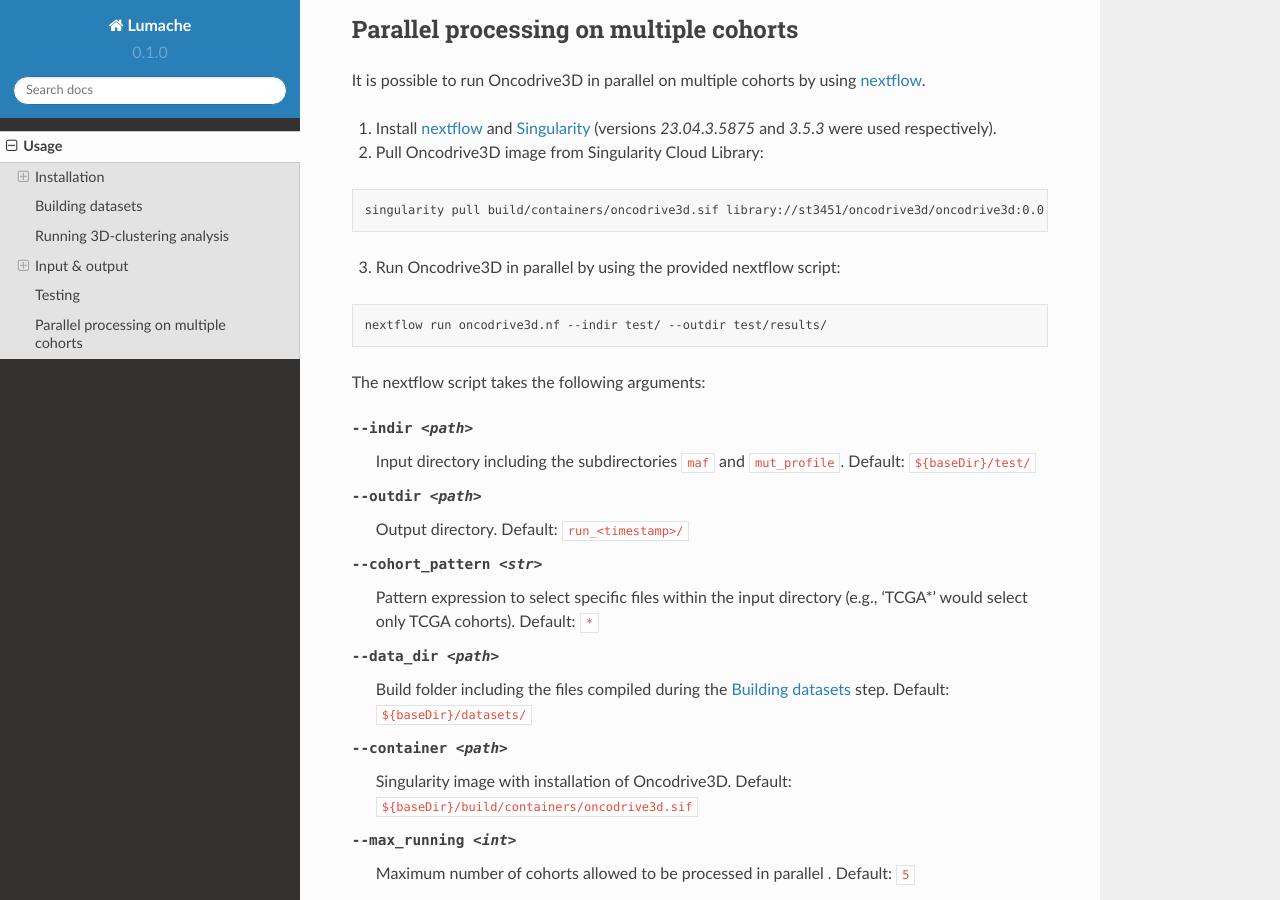
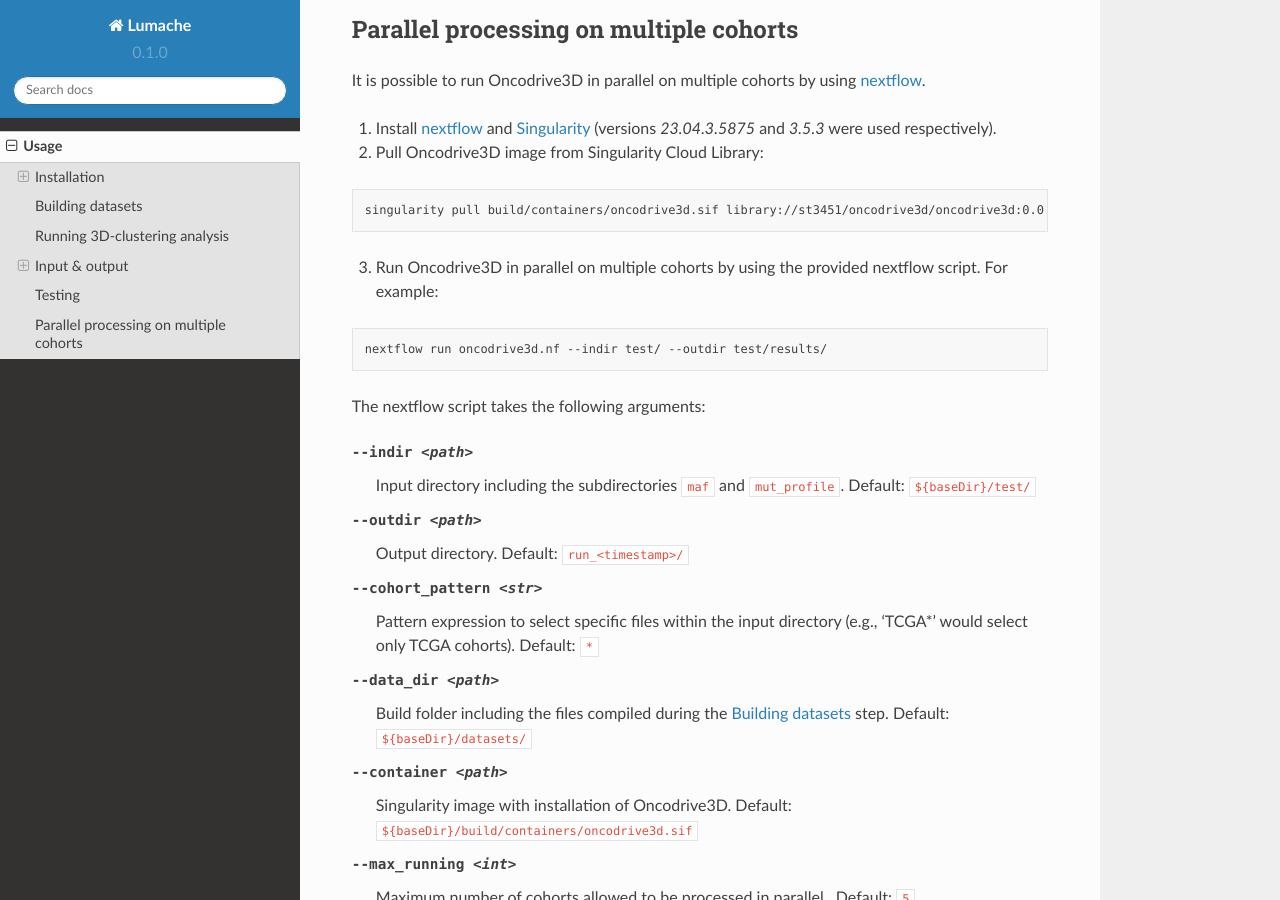
Before and after one commit to St3451/readthedocs_tmp, a Sphinx documentation site: the page built from docs/source/usage.rst, in a window 1280 px wide and 900 px high, scrolled down 8072 px. Built offline with Sphinx 7.4.7 and the Read the Docs theme 2.0.0, drawn with Linux system fonts in a browser that asks for light colours.

Commit message:
Docs update

```diff
--- a/docs/source/usage.rst
+++ b/docs/source/usage.rst
@@ -340,7 +340,7 @@ It is possible to run Oncodrive3D in parallel on multiple cohorts by using
 
    singularity pull build/containers/oncodrive3d.sif library://st3451/oncodrive3d/oncodrive3d:0.0.0
 
-3. Run Oncodrive3D in parallel by using the provided nextflow script:
+3. Run Oncodrive3D in parallel on multiple cohorts by using the provided nextflow script. For example:
 
 .. code-block:: bash
 
```
